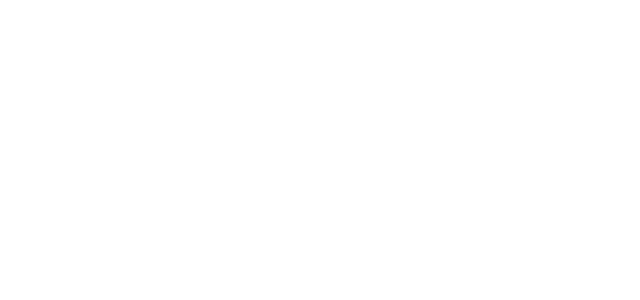
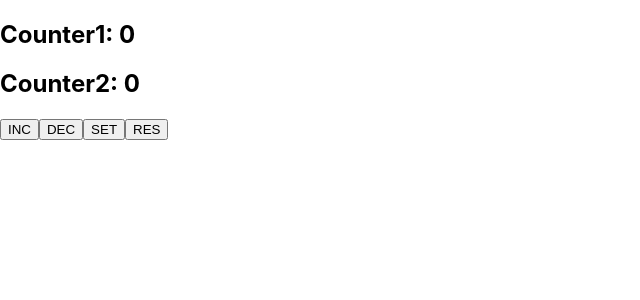
Before and after one commit to vizirunok/react2022js, a React (Create React App) app: page / in a window 1280 px wide. Shown: the top 300 px of the page, without its empty margins (0-640 px from the left). Built offline with nearby package versions, Linux system fonts and the light colour scheme.

Commit message:
useReducer

```diff
--- a/package.json
+++ b/package.json
@@ -10,8 +10,11 @@
     "react-dom": "^18.2.0",
     "react-scripts": "5.0.1",
     "web-vitals": "^2.1.4",
-    "@reduxjs/toolkit": "^1.9.1",
+    "redux": "^4.2.0",
     "react-redux": "^8.0.5"
+  },
+  "devDependencies": {
+    "@types/react-redux": "^7.1.25"
   },
   "scripts": {
     "start": "react-scripts start",
--- a/src/App.js
+++ b/src/App.js
@@ -1,9 +1,37 @@
 import './App.css';
+import {useReducer} from "react";
+
+
+const init = (initialValue) => {
+    return {counter1: initialValue, counter2: initialValue}
+}
+
+const reducer = (state, action) => {
+    switch (action.type) {
+        case 'INC':
+            return {...state, counter1: state.counter1 + 1}
+        case 'DEC':
+            return {...state, counter1: state.counter1 - 1}
+        case 'SET':
+            return {...state, counter1: action.payload}
+        case 'RES':
+            return {...state, counter1: 0}
+    }
+}
+
 
 function App() {
+
+    const [state, dispatch] = useReducer(reducer, 0, init);
+
     return (
         <div>
-
+            <h2>Counter1: {state.counter1}</h2>
+            <h2>Counter2: {state.counter2}</h2>
+            <button onClick={() => dispatch({type: 'INC'})}>INC</button>
+            <button onClick={() => dispatch({type: 'DEC'})}>DEC</button>
+            <button onClick={() => dispatch({type: 'SET', payload: 200})}>SET</button>
+            <button onClick={() => dispatch({type: 'RES'})}>RES</button>
         </div>
     );
 }
--- a/src/index.js
+++ b/src/index.js
@@ -4,11 +4,10 @@
 import App from './App';
 import reportWebVitals from './reportWebVitals';
 
+
 const root = ReactDOM.createRoot(document.getElementById('root'));
 root.render(
-    <React.StrictMode>
-        <App/>
-    </React.StrictMode>
+    <App/>
 );
 
 // If you want to start measuring performance in your app, pass a function
--- a/src/store/index.js
+++ /dev/null
@@ -1 +0,0 @@
-export * from './store';
```
Also changed, not shown: src/store/store.js (deleted, +0 -9 lines).
